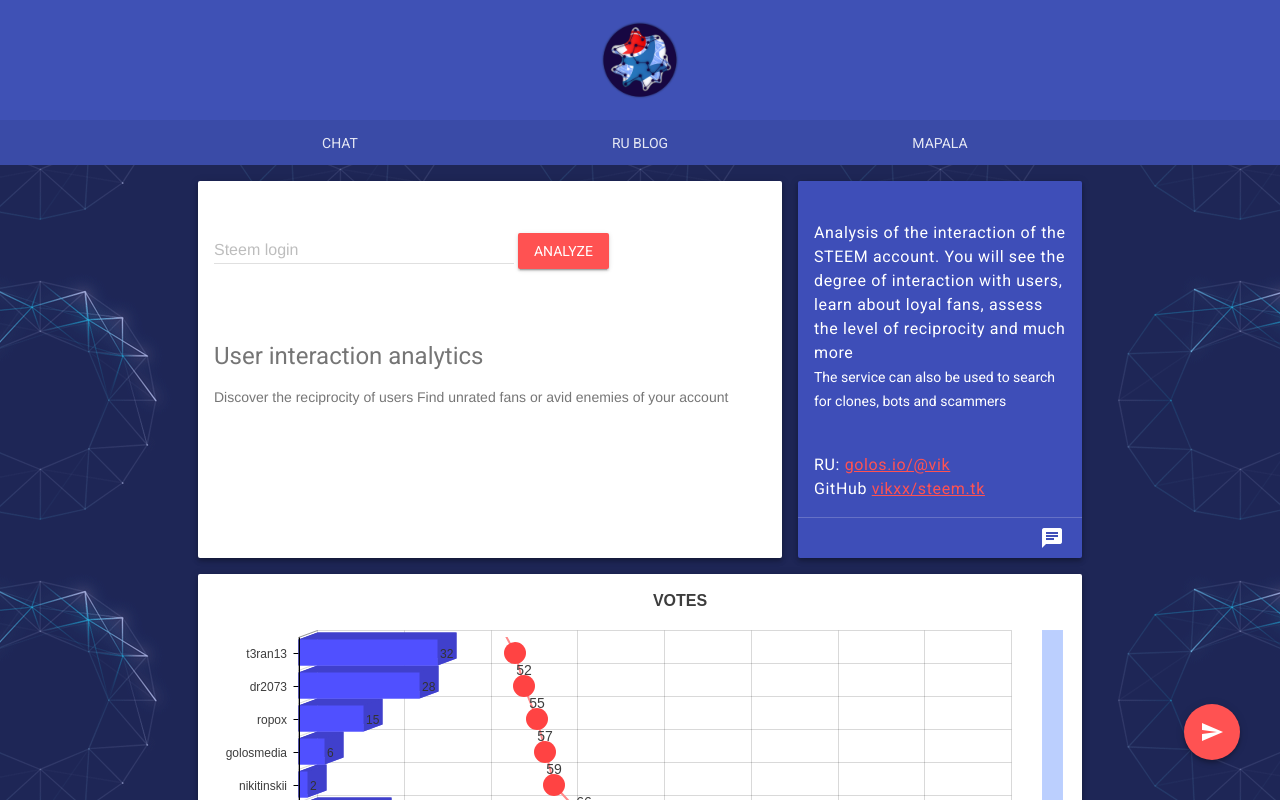
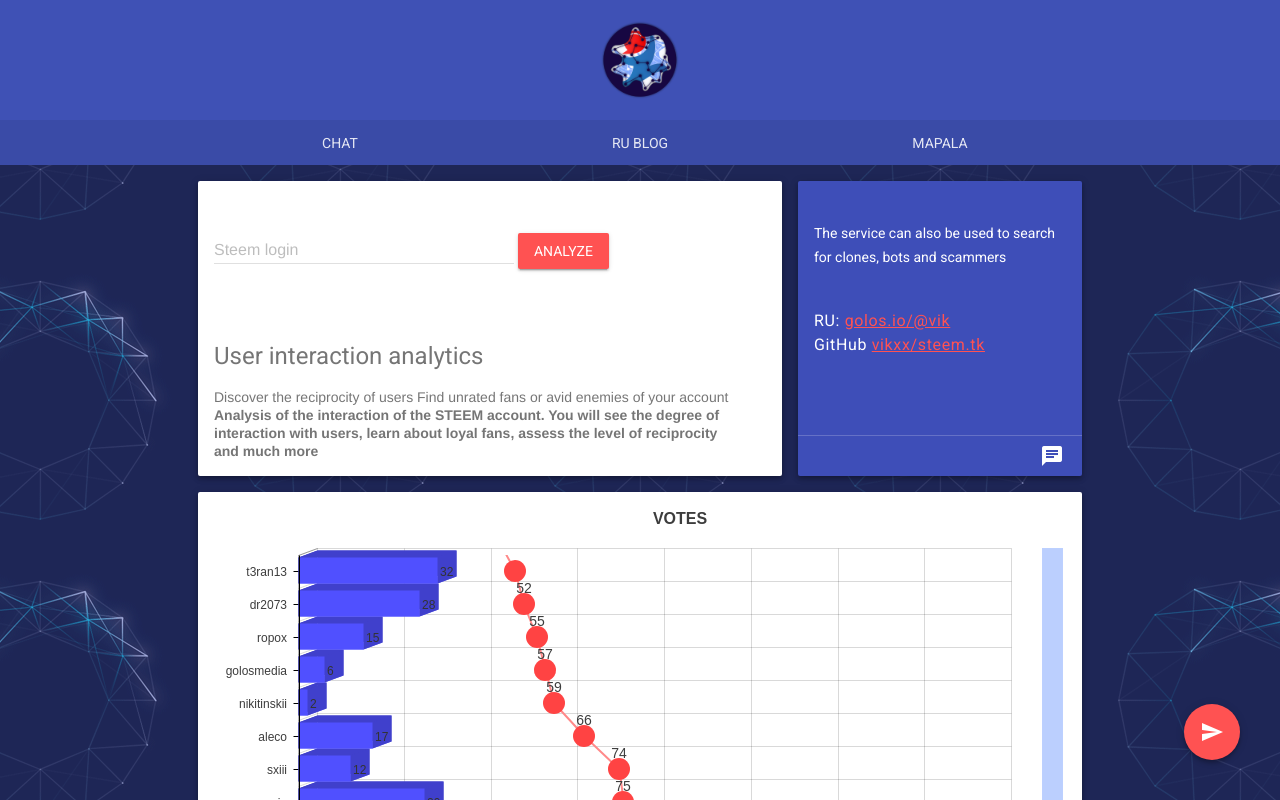
Before and after one commit to Dzivenu/steem.tk, a plain HTML site: page index.html in a window 1280 px wide. Drawn offline with nearby package versions, Linux system fonts and the light colour scheme.

Commit message:
translate

```diff
--- a/index.html
+++ b/index.html
@@ -80,13 +80,13 @@
 <h4>User interaction analytics</h4>
 Discover the reciprocity of users
 Find unrated fans or avid enemies of your account
-
+			<strong>Analysis of the interaction of the STEEM account. You will see the degree of interaction with users, learn about loyal fans, assess the level of reciprocity and much more</strong>
 			</div>
       </div>
       <div class="demo-card-event mdl-cell mdl-card mdl-shadow--4dp event-card portfolio-card">
         <div class="mdl-card__title mdl-card--expand">
         <h6>
-		Analysis of the interaction of the STEEM account. You will see the degree of interaction with users, learn about loyal fans, assess the level of reciprocity and much more
+
 			<p>The service can also be used to search for clones, bots and scammers</p>
             <br>
             RU: <a href="https://golos.io/@vik">golos.io/@vik</a>
```
